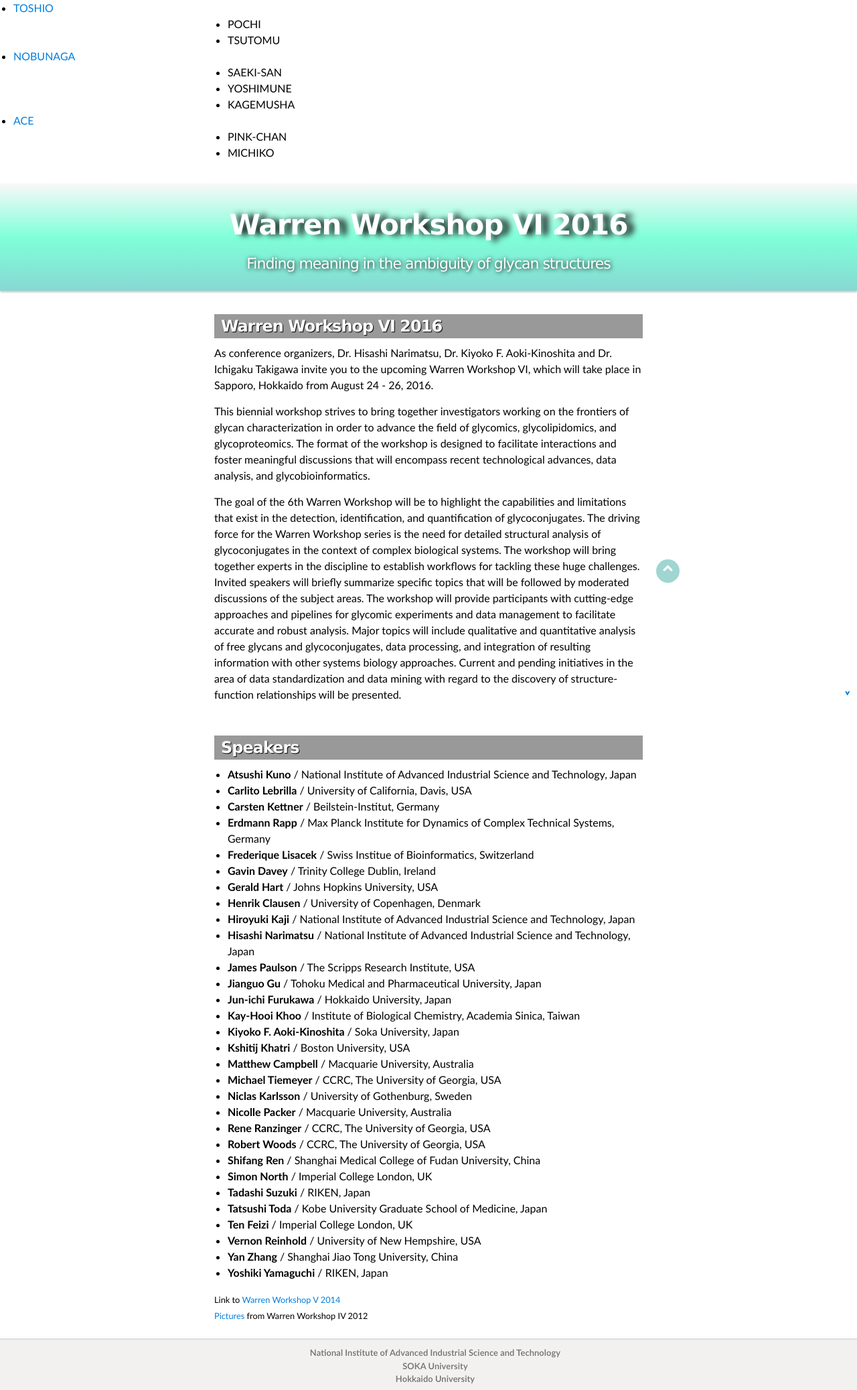
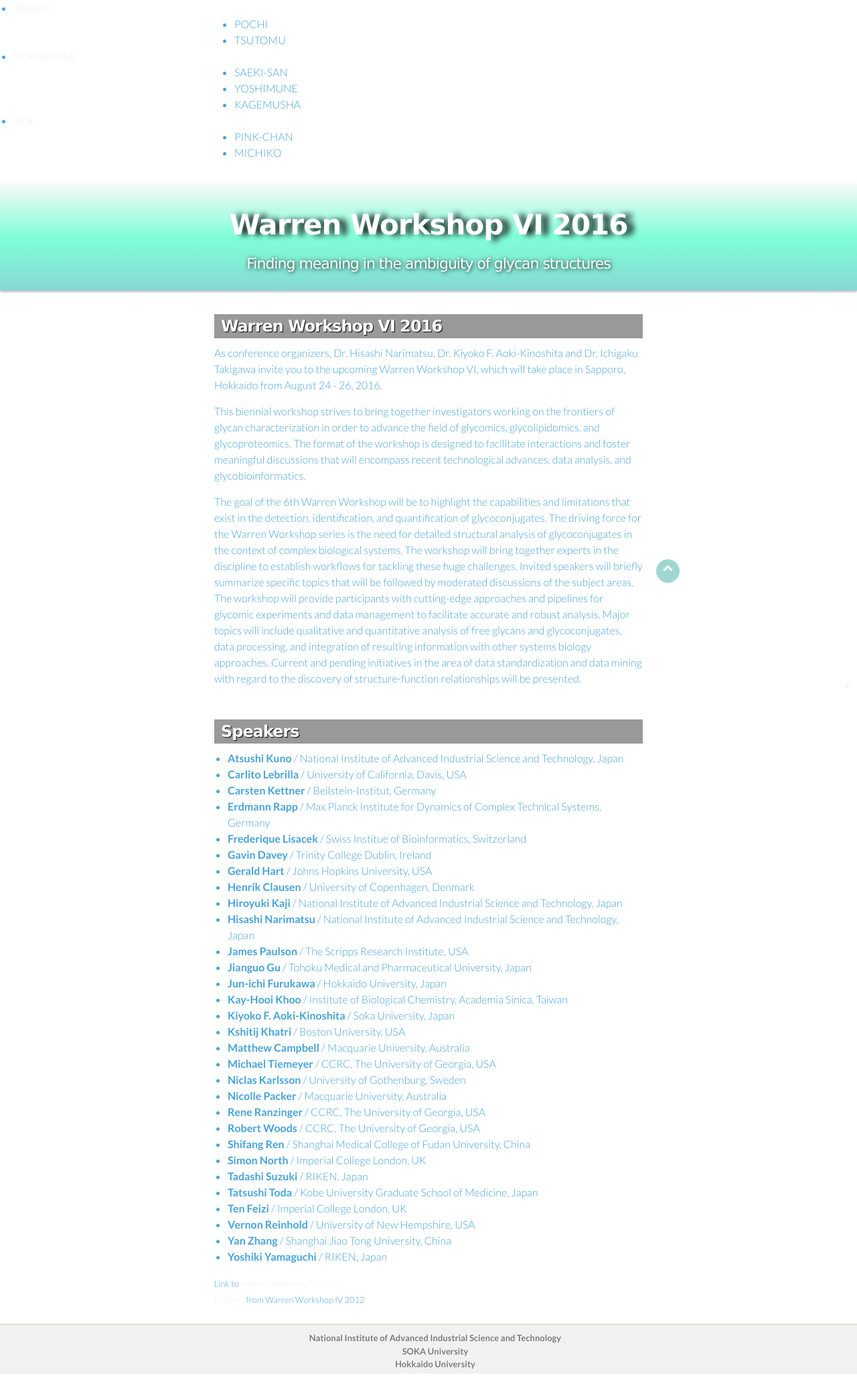
Before and after one commit to yamazakiM/test_warren2016, a Jekyll site: the page built from index.md, in a window 1280 px wide. Shown: the whole page at 67% size. Built offline with Jekyll 4.4.1, drawn with Linux system fonts in a browser that asks for light colours; nearby versions of some CDN libraries; library files that are not in the unit come from our copies; after the commit the page ends 2051 px from its top, so only the background shows below that.

Commit message:
Update stylesheet.css

```diff
--- a/stylesheets/stylesheet.css
+++ b/stylesheets/stylesheet.css
@@ -1052,3 +1052,148 @@
     -webkit-transform: rotate(-90deg);
     transform: rotate(-90deg);
 }
+
+/* General Demo Style */
+@import url(http://fonts.googleapis.com/css?family=Lato:300,400,700);
+
+@font-face {
+	font-family: 'fontawesome';
+	src:url('../fonts/fontawesome.eot');
+	src:url('../fonts/fontawesome.eot?#iefix') format('embedded-opentype'),
+		url('../fonts/fontawesome.svg#fontawesome') format('svg'),
+		url('../fonts/fontawesome.woff') format('woff'),
+		url('../fonts/fontawesome.ttf') format('truetype');
+	font-weight: normal;
+	font-style: normal;
+}
+
+body, html { font-size: 100%; 	padding: 0; margin: 0;}
+
+/* Reset */
+*,
+*:after,
+*:before {
+	-webkit-box-sizing: border-box;
+	-moz-box-sizing: border-box;
+	box-sizing: border-box;
+}
+
+/* Clearfix hack by Nicolas Gallagher: http://nicolasgallagher.com/micro-clearfix-hack/ */
+.clearfix:before,
+.clearfix:after {
+	content: " ";
+	display: table;
+}
+
+.clearfix:after {
+	clear: both;
+}
+
+body {
+    font-family: 'Lato', Calibri, Arial, sans-serif;
+    color: #47a3da;
+}
+
+a {
+	color: #f0f0f0;
+	text-decoration: none;
+}
+
+a:hover {
+	color: #000;
+}
+
+.container > header {
+	width: 90%;
+	max-width: 70em;
+	margin: 0 auto;
+	padding: 0 1.875em 3.125em 1.875em;
+}
+
+.container > header {
+	padding: 2.875em 1.875em 1.875em;
+}
+
+.container > header h1 {
+	font-size: 2.125em;
+	line-height: 1.3;
+	margin: 0;
+	float: left;
+	font-weight: 400;
+}
+
+.container > header span {
+	display: block;
+	font-weight: 700;
+	text-transform: uppercase;
+	letter-spacing: 0.5em;
+	padding: 0 0 0.6em 0.1em;
+}
+
+.container > header nav {
+	float: right;
+}
+
+.container > header nav a {
+	display: block;
+	float: left;
+	position: relative;
+	width: 2.5em;
+	height: 2.5em;
+	background: #fff;
+	border-radius: 50%;
+	color: transparent;
+	margin: 0 0.1em;
+	border: 4px solid #47a3da;
+	text-indent: -8000px;
+}
+
+.container > header nav a:after {
+	content: attr(data-info);
+	color: #47a3da;
+	position: absolute;
+	width: 600%;
+	top: 120%;
+	text-align: right;
+	right: 0;
+	opacity: 0;
+	pointer-events: none;
+}
+
+.container > header nav a:hover:after {
+	opacity: 1;
+}
+
+.container > header nav a:hover {
+	background: #47a3da;
+}
+
+.icon-drop:before,
+.icon-arrow-left:before {
+	font-family: 'fontawesome';
+	position: absolute;
+	top: 0;
+	width: 100%;
+	height: 100%;
+	speak: none;
+	font-style: normal;
+	font-weight: normal;
+	line-height: 2;
+	text-align: center;
+	color: #47a3da;
+	-webkit-font-smoothing: antialiased;
+	text-indent: 8000px;
+	padding-left: 8px;
+}
+
+.container > header nav a:hover:before {
+	color: #fff;
+}
+
+.icon-drop:before {
+	content: "\e000";
+}
+
+.icon-arrow-left:before {
+	content: "\f060";
+}
```
